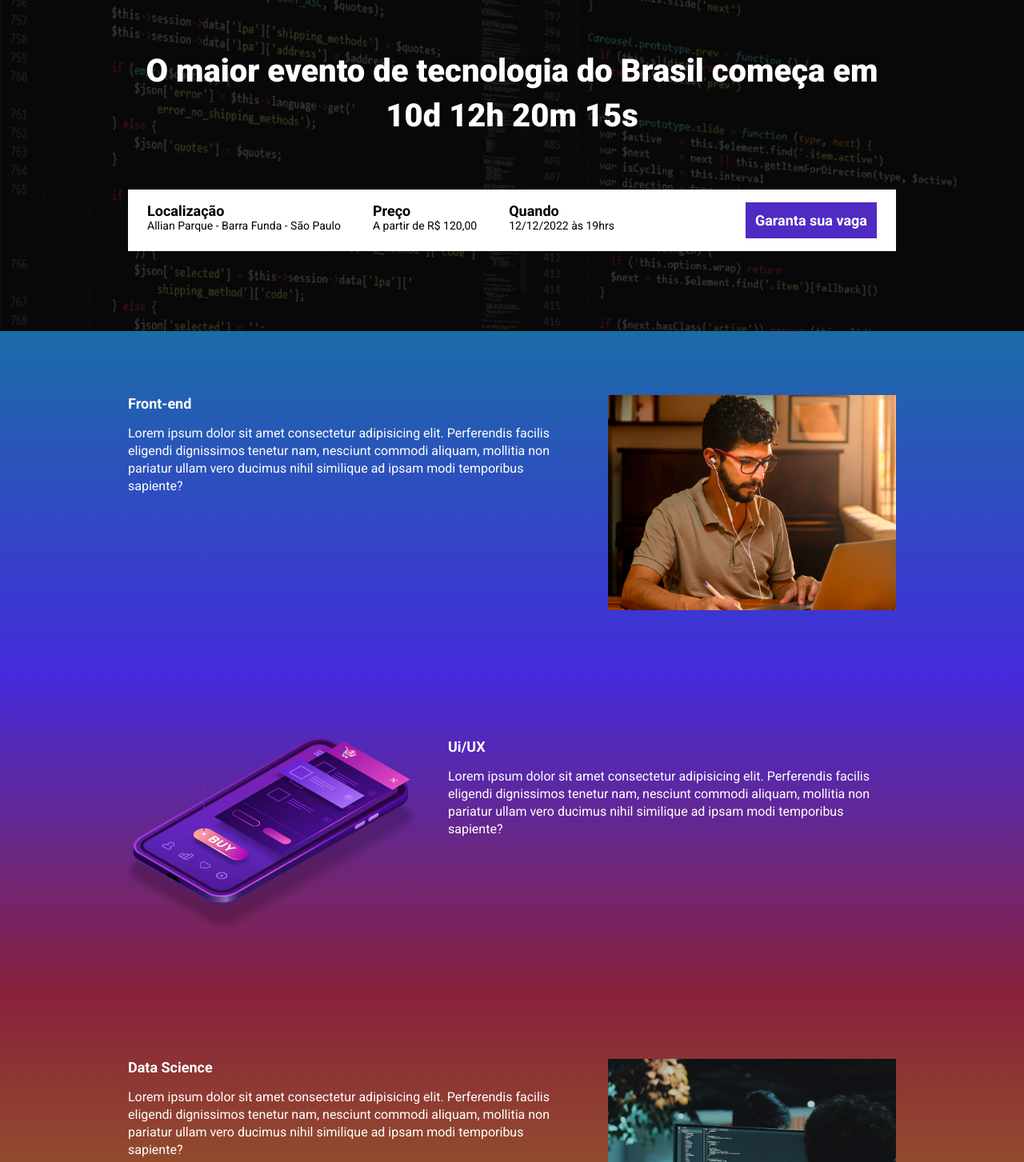
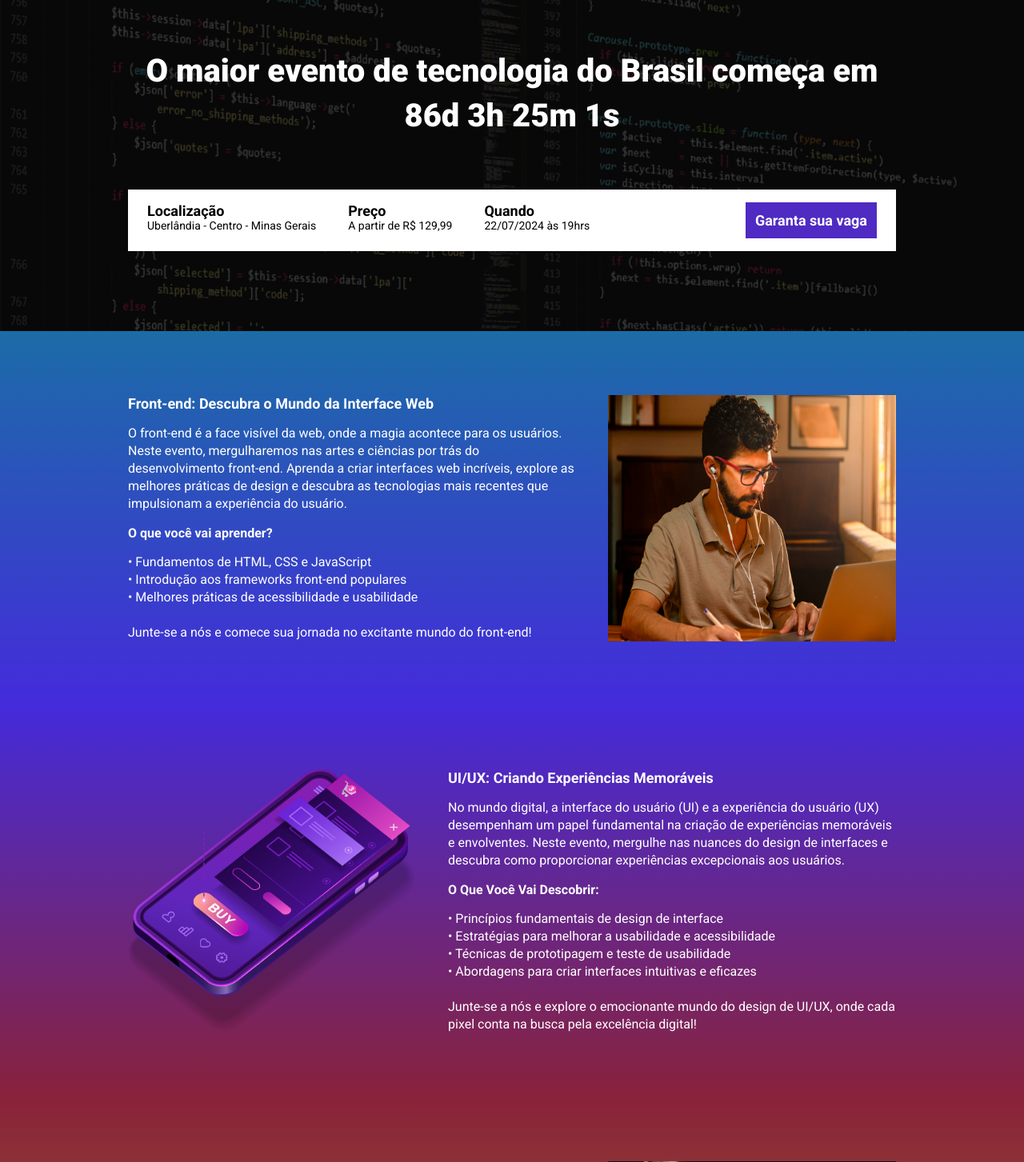
Before and after one commit to MaxwelSilvas/ebac_tech_talks, a website built with Parcel: page src/index.html in a window 1280 px wide. Shown: the part 147-1600 px from the top of the page at 80% size. Built offline with nearby package versions, Linux system fonts and the light colour scheme.

Commit message:
atualizando data

```diff
--- a/package.json
+++ b/package.json
@@ -2,9 +2,9 @@
   "name": "landing-page",
   "version": "1.0.0",
   "description": "",
-  "main": "index.js",
   "scripts": {
     "dev": "parcel src/index.html src/styles/main.scss src/scripts/main.js",
+    "build": "parcel build src/index.html",
     "test": "echo \"Error: no test specified\" && exit 1"
   },
   "keywords": [],
--- a/src/index.html
+++ b/src/index.html
@@ -18,21 +18,22 @@
       <div class="container">
         <img class="hero__logo" src="./images/ebac_logo.svg" alt="EBAC" />
         <p class="hero__text">
-          O maior evento de tecnologia do Brasil começa em 10d 12h 20m 15s
+          O maior evento de tecnologia do Brasil começa em
+          <span id="contador"></span>
         </p>
         <div class="infos-bar">
           <ul class="infos-bar__infos">
             <li class="infos-bar__infos__item">
               <b>Localização</b>
-              Allian Parque - Barra Funda - São Paulo
+              Uberlândia - Centro - Minas Gerais
             </li>
             <li class="infos-bar__infos__item">
               <b>Preço</b>
-              A partir de R$ 120,00
+              A partir de R$ 129,99
             </li>
             <li class="infos-bar__infos__item">
               <b>Quando</b>
-              12/12/2022 às 19hrs
+              22/07/2024 às 19hrs
             </li>
           </ul>
           <a href="#" class="button button--primary"> Garanta sua vaga </a>
@@ -40,15 +41,26 @@
       </div>
     </header>
 
-    <section class="event event--frontend" >
+    <section class="event event--frontend">
       <div class="container" data-aos="fade-right">
         <div class="event__details">
-          <h2 class="event__details__title">Front-end</h2>
+          <h2 class="event__details__title">
+            Front-end: Descubra o Mundo da Interface Web
+          </h2>
           <p class="event__details__description">
-            Lorem ipsum dolor sit amet consectetur adipisicing elit. Perferendis
-            facilis eligendi dignissimos tenetur nam, nesciunt commodi aliquam,
-            mollitia non pariatur ullam vero ducimus nihil similique ad ipsam
-            modi temporibus sapiente?
+            O front-end é a face visível da web, onde a magia acontece para os
+            usuários. Neste evento, mergulharemos nas artes e ciências por trás
+            do desenvolvimento front-end. Aprenda a criar interfaces web
+            incríveis, explore as melhores práticas de design e descubra as
+            tecnologias mais recentes que impulsionam a experiência do usuário.
+          </p>
+          <h3 class="event__details__sub-title">O que você vai aprender?</h3>
+          <p class="event__details__description">
+            • Fundamentos de HTML, CSS e JavaScript <br>
+            • Introdução aos frameworks front-end populares <br>
+            • Melhores práticas de acessibilidade e usabilidade <br>
+            <br>
+            Junte-se a nós e comece sua jornada no excitante mundo do front-end!
           </p>
         </div>
         <img class="event__image" src="./images/frontend.png" alt="Front-end" />
@@ -56,47 +68,66 @@
     </section>
 
     <section class="event event--ui-ux event--image-left">
-      <div class="container"  data-aos="fade-left">
+      <div class="container" data-aos="fade-left">
         <div class="event__details">
-          <h2 class="event__details__title">Ui/UX</h2>
+          <h2 class="event__details__title">UI/UX: Criando Experiências Memoráveis</h2>
           <p class="event__details__description">
-            Lorem ipsum dolor sit amet consectetur adipisicing elit. Perferendis
-            facilis eligendi dignissimos tenetur nam, nesciunt commodi aliquam,
-            mollitia non pariatur ullam vero ducimus nihil similique ad ipsam
-            modi temporibus sapiente?
+            No mundo digital, a interface do usuário (UI) e a experiência do usuário (UX) desempenham um papel fundamental na criação de experiências memoráveis e envolventes. Neste evento, mergulhe nas nuances do design de interfaces e descubra como proporcionar experiências excepcionais aos usuários.
+          </p>
+          <h3 class="event__details__sub-title">O Que Você Vai Descobrir:</h3>
+          <p class="event__details__description">
+            • Princípios fundamentais de design de interface <br>
+            • Estratégias para melhorar a usabilidade e acessibilidade <br>
+            • Técnicas de prototipagem e teste de usabilidade <br>
+            • Abordagens para criar interfaces intuitivas e eficazes <br>
+            <br>
+            Junte-se a nós e explore o emocionante mundo do design de UI/UX, onde cada pixel conta na busca pela excelência digital!
           </p>
         </div>
-        <img class="event__image" src="./images/ui-ux.png" alt="Front-end" />
+        <img class="event__image" src="./images/ui-ux.png" alt="UI/UX" />
       </div>
     </section>
 
+
     <section class="event event--data-science">
-      <div class="container"  data-aos="fade-right">
+      <div class="container" data-aos="fade-right">
         <div class="event__details">
-          <h2 class="event__details__title">Data Science</h2>
+          <h2 class="event__details__title">Data Science: Desvendando Insights Valiosos</h2>
           <p class="event__details__description">
-            Lorem ipsum dolor sit amet consectetur adipisicing elit. Perferendis
-            facilis eligendi dignissimos tenetur nam, nesciunt commodi aliquam,
-            mollitia non pariatur ullam vero ducimus nihil similique ad ipsam
-            modi temporibus sapiente?
+            Data Science é a ciência por trás dos dados, onde insights valiosos são extraídos para impulsionar decisões informadas e estratégias inteligentes. Neste evento, embarque em uma jornada pelo fascinante mundo dos dados e descubra como transformar informações em conhecimento.
+          </p>
+          <h3 class="event__details__sub-title">O Que Você Vai Descobrir:</h3>
+          <p class="event__details__description">
+            • Fundamentos de Data Science e análise de dados <br>
+            • Técnicas de machine learning e inteligência artificial <br>
+            • Aplicações práticas em diferentes setores e indústrias <br>
+            • Ferramentas e frameworks populares para análise de dados <br>
+            <br>
+            Junte-se a nós e mergulhe no vasto oceano de dados, onde cada conjunto de dados é uma oportunidade de descoberta e inovação!
           </p>
         </div>
-        <img class="event__image" src="./images/data.png" alt="Front-end" />
+        <img class="event__image" src="./images/data.png" alt="Data Science" />
       </div>
     </section>
 
     <section class="event event--backend event--image-left">
-      <div class="container"  data-aos="fade-left">
+      <div class="container" data-aos="fade-left">
         <div class="event__details">
-          <h2 class="event__details__title">Back-end</h2>
+          <h2 class="event__details__title">Back-end: Construindo a Base da Web</h2>
           <p class="event__details__description">
-            Lorem ipsum dolor sit amet consectetur adipisicing elit. Perferendis
-            facilis eligendi dignissimos tenetur nam, nesciunt commodi aliquam,
-            mollitia non pariatur ullam vero ducimus nihil similique ad ipsam
-            modi temporibus sapiente?
+            O backend é a espinha dorsal da web, onde a magia da funcionalidade acontece. Neste evento, explore os bastidores do desenvolvimento web e descubra como criar sistemas robustos e escaláveis que impulsionam aplicativos e websites modernos.
+          </p>
+          <h3 class="event__details__sub-title">O Que Você Vai Descobrir:</h3>
+          <p class="event__details__description">
+            • Conceitos fundamentais de desenvolvimento backend <br>
+            • Tecnologias e linguagens de programação populares, como Node.js, Python e Ruby on Rails <br>
+            • Integração de banco de dados e APIs para criar aplicativos dinâmicos <br>
+            • Estratégias de segurança e otimização de desempenho <br>
+            <br>
+            Junte-se a nós e mergulhe no mundo do desenvolvimento backend, onde a robustez e a eficiência são fundamentais para o sucesso da web.
           </p>
         </div>
-        <img class="event__image" src="./images/backend.png" alt="Front-end" />
+        <img class="event__image" src="./images/backend.png" alt="Back-end" />
       </div>
     </section>
 
--- a/src/scripts/main.js
+++ b/src/scripts/main.js
@@ -1,4 +1,45 @@
 AOS.init();
 
-const dataDoEvento = new Date("Dec 12, 2024 19:00:00");
+const dataDoEvento = new Date("Jul 22, 2024 19:00:00");
 const timeStampDoEvento = dataDoEvento.getTime();
+
+const contaAsHoras = setInterval(function () {
+  const agora = new Date();
+  const timeStampAtual = agora.getTime();
+
+  const distanciaAteOEvento = timeStampDoEvento - timeStampAtual;
+
+  const diasEmMs = 1000 * 60 * 60 * 24;
+  const horaEmMs = 1000 * 60 * 60;
+  const minutoEmMs = 1000 * 60;
+
+  const diasAteOEvento = Math.floor(distanciaAteOEvento / diasEmMs);
+  const horasAteOEvento = Math.floor(
+    (distanciaAteOEvento % diasEmMs) / horaEmMs
+  );
+  const minutosAteOEvento = Math.floor(
+    (distanciaAteOEvento % horaEmMs) / minutoEmMs
+  );
+  const segundosAteOEvento = Math.floor(
+    (distanciaAteOEvento % minutoEmMs) / 1000
+  );
+
+  console.log(diasAteOEvento);
+  console.log(horasAteOEvento);
+  console.log(minutosAteOEvento);
+  console.log(segundosAteOEvento);
+
+  document.getElementById(
+    "contador"
+  ).innerHTML = `${diasAteOEvento}d ${horasAteOEvento}h ${minutosAteOEvento}m ${segundosAteOEvento}s`;
+
+  if (distanciaAteOEvento < 0){
+    clearInterval(contaAsHoras);
+    document.getElementById(
+        "contador"
+      ).innerHTML = 'Evento Expirado'
+  }
+
+
+
+}, 1000);
--- a/src/styles/_event.scss
+++ b/src/styles/_event.scss
@@ -39,6 +39,14 @@
       font-size: 18px;
       font-weight: bold;
       margin-bottom: 16px;
+
+    }
+
+    &__sub-title{
+      font-size: 16px;
+      font-weight: bold;
+      margin-bottom: 16px;
+      margin-top: 16px;
     }
 
     &__description {
```
